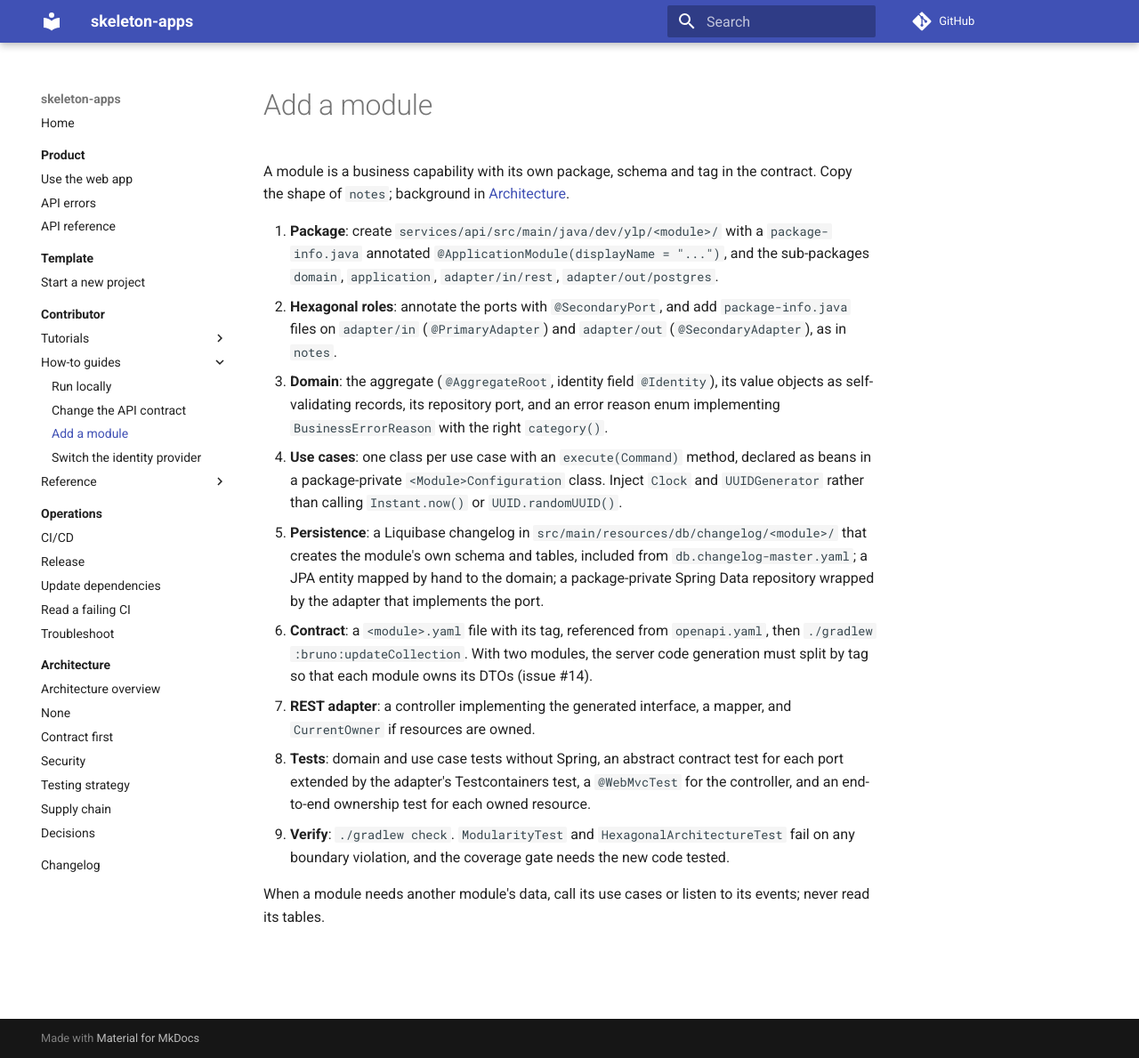
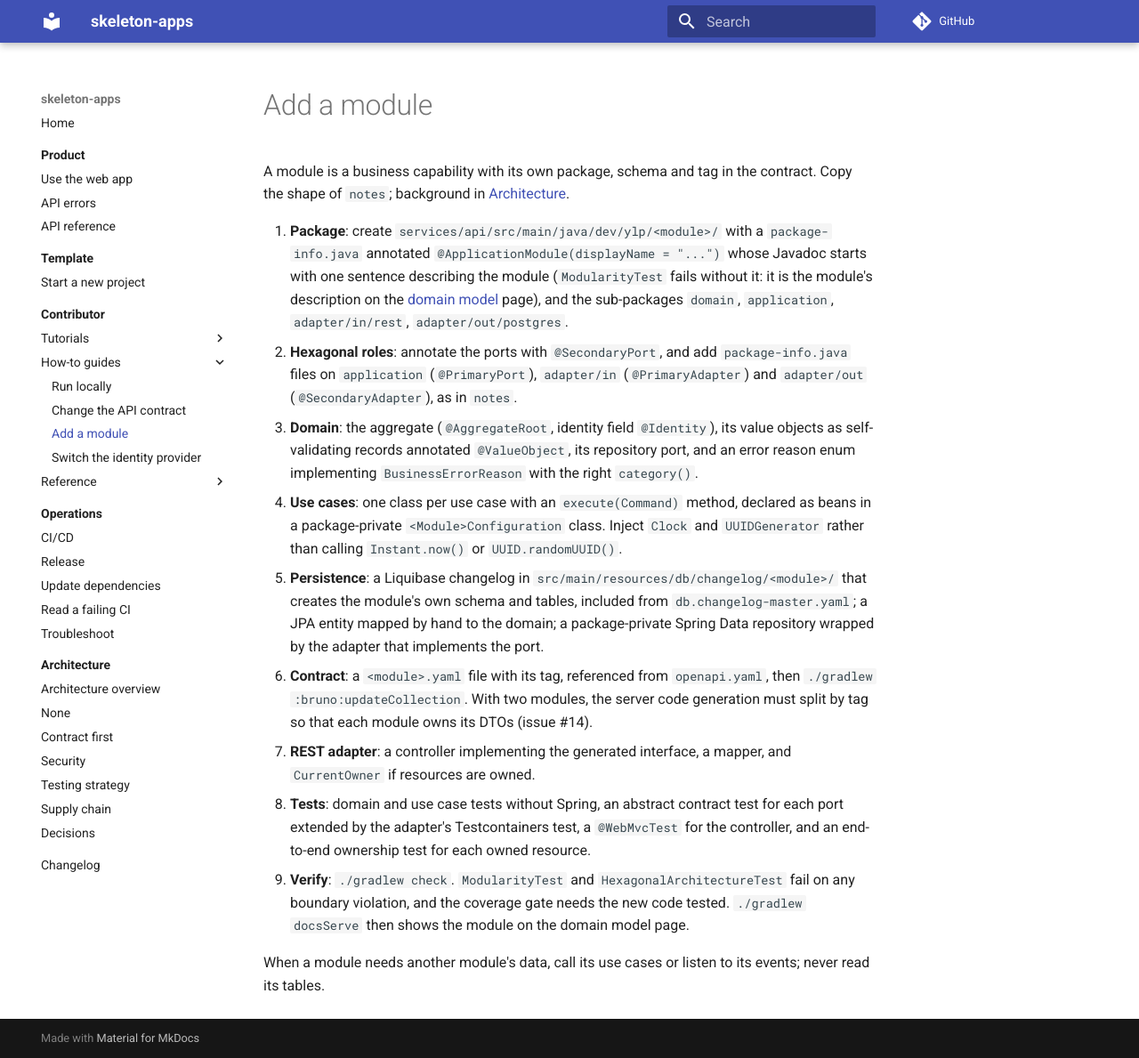
Before and after one commit to ylepalud/skeleton-apps, an MkDocs documentation site: the page built from docs/contributor/how-to/add-a-module.md, in a window 1280 px wide and 1189 px high. Shown: the whole window at 89% size. Built offline with MkDocs 1.6.1 and Material for MkDocs 9.7.7, drawn with Linux system fonts in a browser that asks for light colours; comment, search, counter and statistics services are not loaded.

Commit message:
docs(architecture): record the domain model page decision
Refs: #61

```diff
--- a/docs/contributor/how-to/add-a-module.md
+++ b/docs/contributor/how-to/add-a-module.md
@@ -2,14 +2,14 @@
 
 A module is a business capability with its own package, schema and tag in the contract. Copy the shape of `notes`; background in [Architecture](../../architecture/overview.md).
 
-1. **Package**: create `services/api/src/main/java/dev/ylp/<module>/` with a `package-info.java` annotated `@ApplicationModule(displayName = "...")`, and the sub-packages `domain`, `application`, `adapter/in/rest`, `adapter/out/postgres`.
-2. **Hexagonal roles**: annotate the ports with `@SecondaryPort`, and add `package-info.java` files on `adapter/in` (`@PrimaryAdapter`) and `adapter/out` (`@SecondaryAdapter`), as in `notes`.
-3. **Domain**: the aggregate (`@AggregateRoot`, identity field `@Identity`), its value objects as self-validating records, its repository port, and an error reason enum implementing `BusinessErrorReason` with the right `category()`.
+1. **Package**: create `services/api/src/main/java/dev/ylp/<module>/` with a `package-info.java` annotated `@ApplicationModule(displayName = "...")` whose Javadoc starts with one sentence describing the module (`ModularityTest` fails without it: it is the module's description on the [domain model](../../architecture/domain-model.md) page), and the sub-packages `domain`, `application`, `adapter/in/rest`, `adapter/out/postgres`.
+2. **Hexagonal roles**: annotate the ports with `@SecondaryPort`, and add `package-info.java` files on `application` (`@PrimaryPort`), `adapter/in` (`@PrimaryAdapter`) and `adapter/out` (`@SecondaryAdapter`), as in `notes`.
+3. **Domain**: the aggregate (`@AggregateRoot`, identity field `@Identity`), its value objects as self-validating records annotated `@ValueObject`, its repository port, and an error reason enum implementing `BusinessErrorReason` with the right `category()`.
 4. **Use cases**: one class per use case with an `execute(Command)` method, declared as beans in a package-private `<Module>Configuration` class. Inject `Clock` and `UUIDGenerator` rather than calling `Instant.now()` or `UUID.randomUUID()`.
 5. **Persistence**: a Liquibase changelog in `src/main/resources/db/changelog/<module>/` that creates the module's own schema and tables, included from `db.changelog-master.yaml`; a JPA entity mapped by hand to the domain; a package-private Spring Data repository wrapped by the adapter that implements the port.
 6. **Contract**: a `<module>.yaml` file with its tag, referenced from `openapi.yaml`, then `./gradlew :bruno:updateCollection`. With two modules, the server code generation must split by tag so that each module owns its DTOs (issue #14).
 7. **REST adapter**: a controller implementing the generated interface, a mapper, and `CurrentOwner` if resources are owned.
 8. **Tests**: domain and use case tests without Spring, an abstract contract test for each port extended by the adapter's Testcontainers test, a `@WebMvcTest` for the controller, and an end-to-end ownership test for each owned resource.
-9. **Verify**: `./gradlew check`. `ModularityTest` and `HexagonalArchitectureTest` fail on any boundary violation, and the coverage gate needs the new code tested.
+9. **Verify**: `./gradlew check`. `ModularityTest` and `HexagonalArchitectureTest` fail on any boundary violation, and the coverage gate needs the new code tested. `./gradlew docsServe` then shows the module on the domain model page.
 
 When a module needs another module's data, call its use cases or listen to its events; never read its tables.
```
Also changed, not shown: docs/architecture/decisions.md (+1 -0 lines), docs/architecture/decisions/0023-domain-model-page-from-jmolecules.md (added, +27 -0 lines), docs/architecture/overview.md (+3 -1 lines), docs/contributor/reference/commands.md (+2 -1 lines), docs/operations/ci-cd.md (+1 -1 lines).
